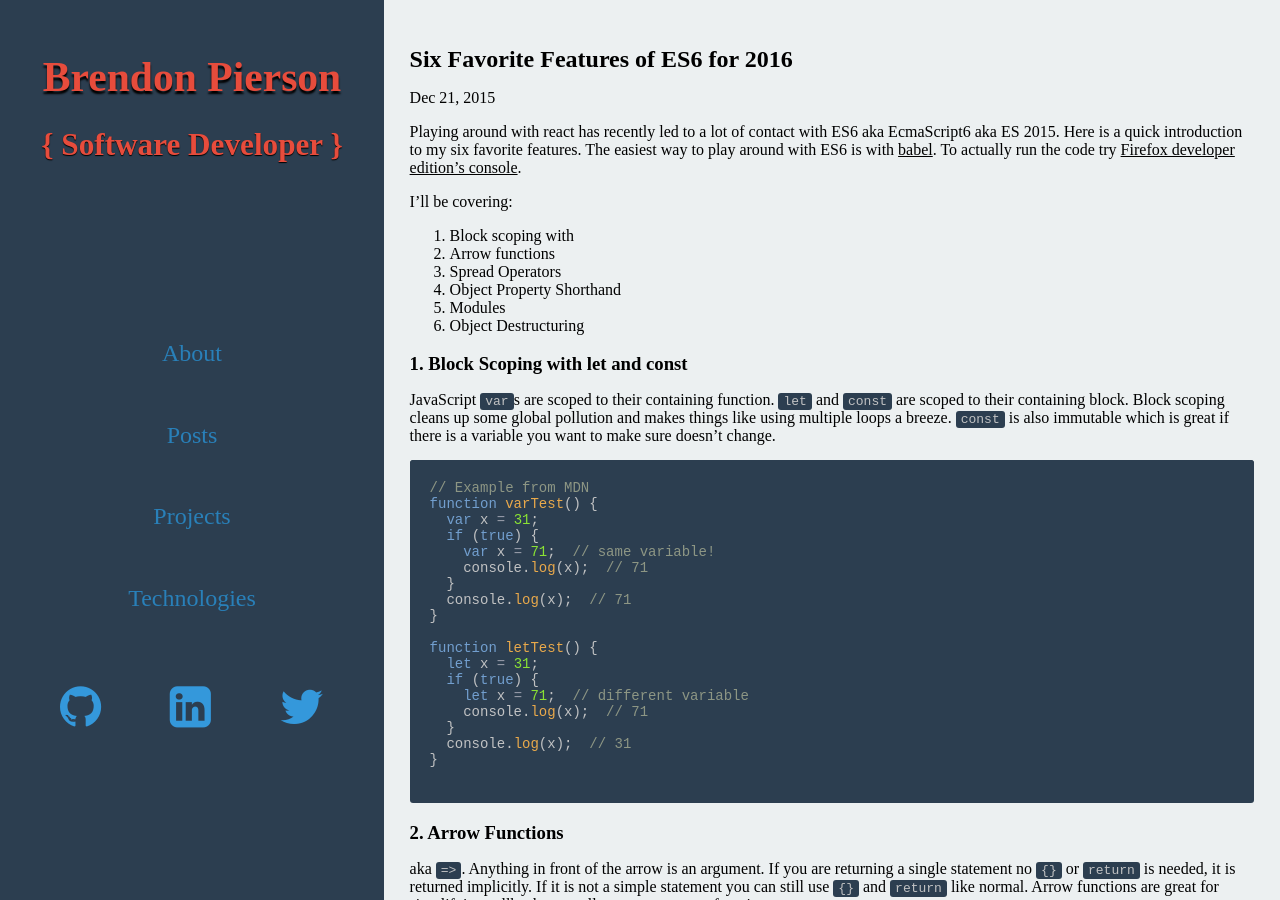
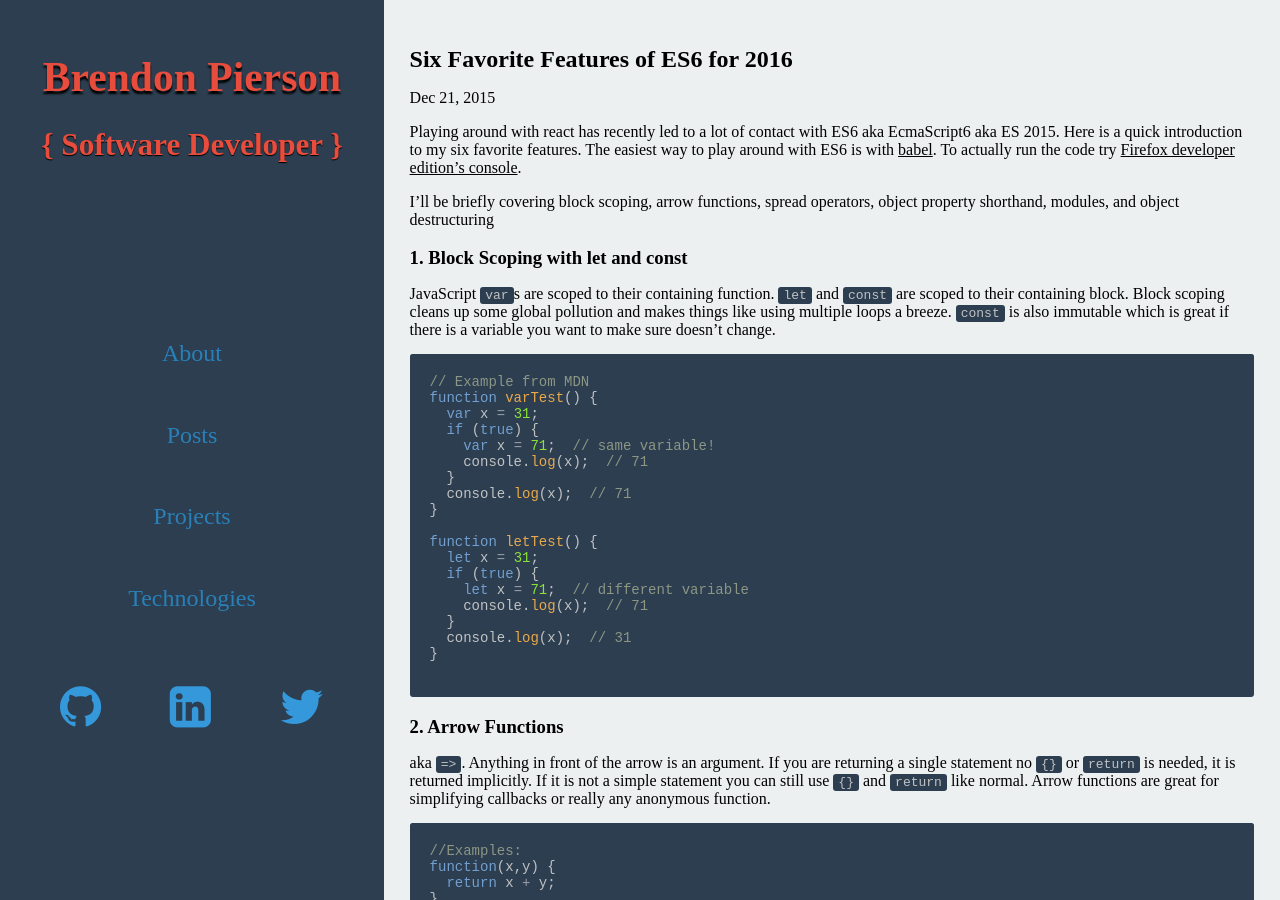
Before and after one commit to BrendonPierson/BrendonPierson.github.io, a Jekyll site: the page built from _posts/2015-12-23-six-favorites-from-es6.markdown, in a window 1280 px wide and 900 px high. Built offline with Jekyll 4.4.1, drawn with Linux system fonts in a browser that asks for light colours; nearby versions of some CDN libraries; some web fonts are replaced.

Commit message:
Reformatted post

```diff
--- a/_posts/2015-12-23-six-favorites-from-es6.markdown
+++ b/_posts/2015-12-23-six-favorites-from-es6.markdown
@@ -7,13 +7,8 @@ categories: javascript es6
 
 Playing around with react has recently led to a lot of contact with ES6 aka EcmaScript6 aka ES 2015.  Here is a quick introduction to my six favorite features.  The easiest way to play around with ES6 is with [babel](http://babeljs.io/repl/). To actually run the code try [Firefox developer edition's console](https://www.mozilla.org/en-US/firefox/developer/).
 
-I'll be covering:
-1. Block scoping with
-2. Arrow functions
-3. Spread Operators
-4. Object Property Shorthand
-5. Modules
-6. Object Destructuring
+I'll be briefly covering block scoping, arrow functions, spread operators, object property shorthand, modules, and object destructuring
+
 
 <h3>1. Block Scoping with let and const</h3> JavaScript `var`s are scoped to their containing function.  `let` and `const` are scoped to their containing block.  Block scoping cleans up some global pollution and makes things like using multiple loops a breeze. `const` is also immutable which is great if there is a variable you want to make sure doesn't change.
 
```
